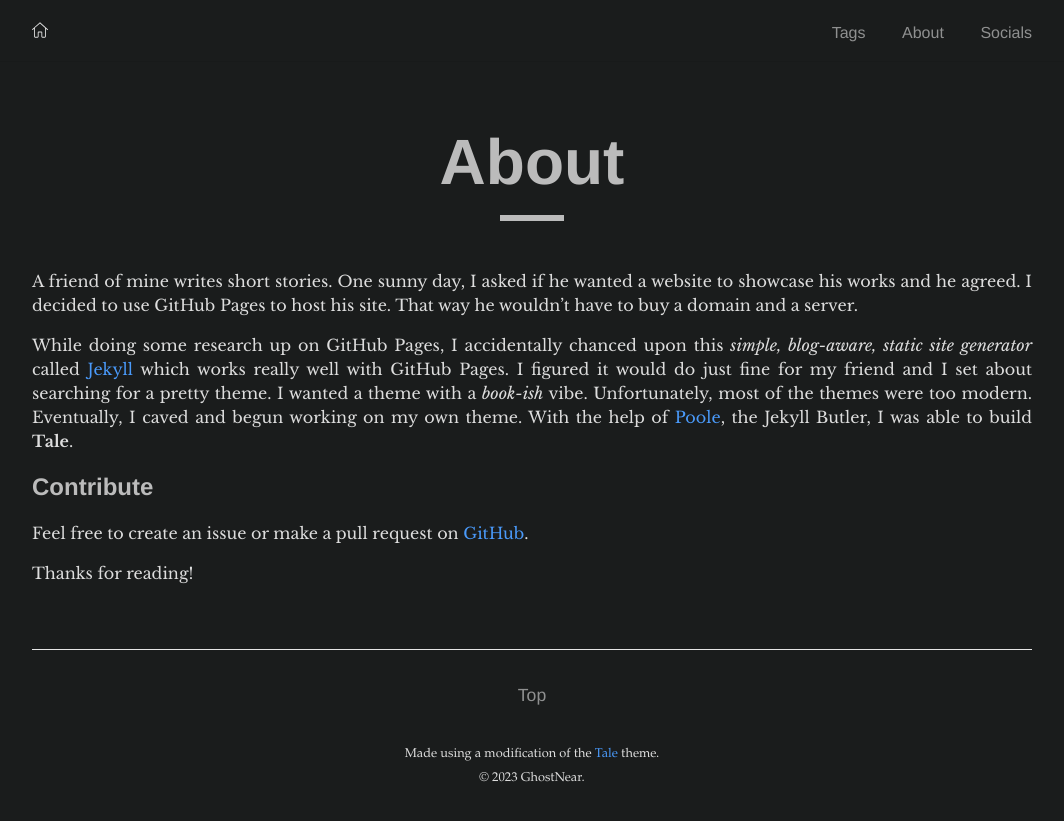
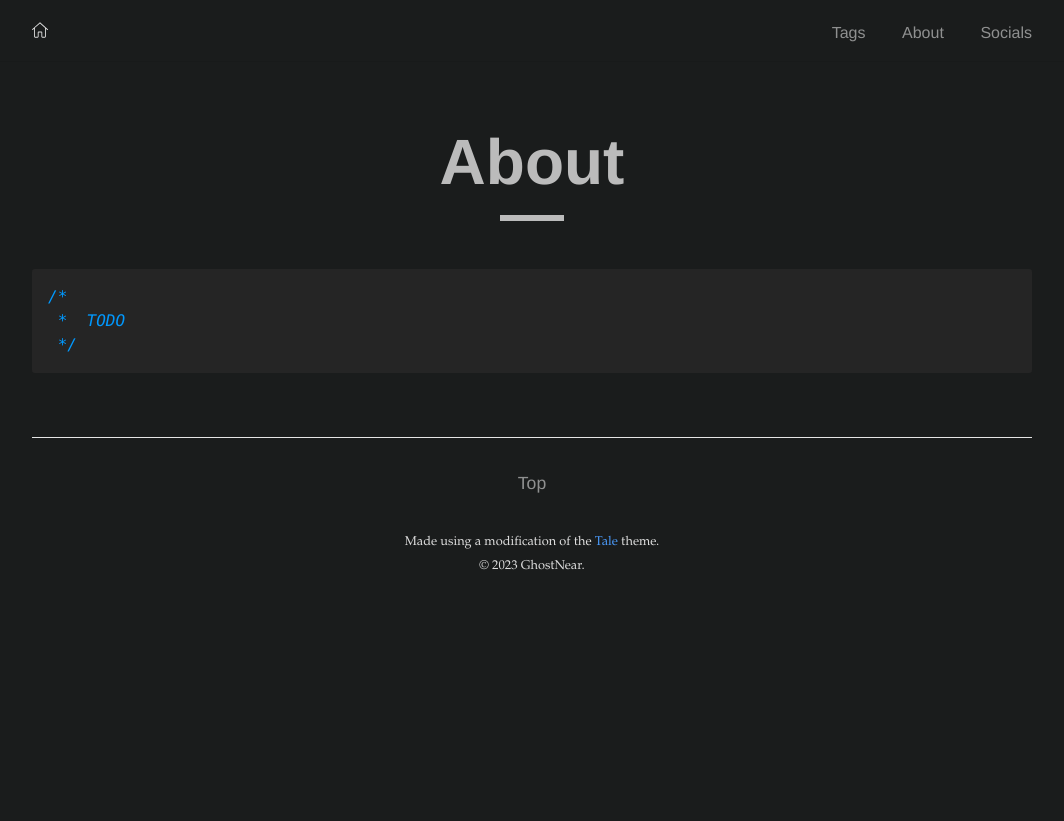
Before and after one commit to ghostnear/ghostnear.github.io, a Jekyll site: the page built from _pages/about.md, in a window 1280 px wide. Shown: the top 821 px of the page, without its empty margins (108-1172 px from the left). Built offline with Jekyll 4.4.1, drawn with Linux system fonts in a browser that asks for light colours.

Commit message:
Remove old about:

```diff
--- a/_pages/about.md
+++ b/_pages/about.md
@@ -4,11 +4,8 @@
 permalink: /about/
 ---
 
-A friend of mine writes short stories. One sunny day, I asked if he wanted a website to showcase his works and he agreed. I decided to use GitHub Pages to host his site. That way he wouldn't have to buy a domain and a server.
-
-While doing some research up on GitHub Pages, I accidentally chanced upon this _simple, blog-aware, static site generator_ called [Jekyll](https://jekyllrb.com/) which works really well with GitHub Pages. I figured it would do just fine for my friend and I set about searching for a pretty theme. I wanted a theme with a _book-ish_ vibe. Unfortunately, most of the themes were too modern. Eventually, I caved and begun working on my own theme. With the help of [Poole](https://github.com/poole/poole), the Jekyll Butler, I was able to build **Tale**.
-
-## Contribute
-Feel free to create an issue or make a pull request on [GitHub](https://github.com/chesterhow/tale).
-
-Thanks for reading!
+{% highlight C %}
+/*
+ *  TODO
+ */
+{% endhighlight %}
```
